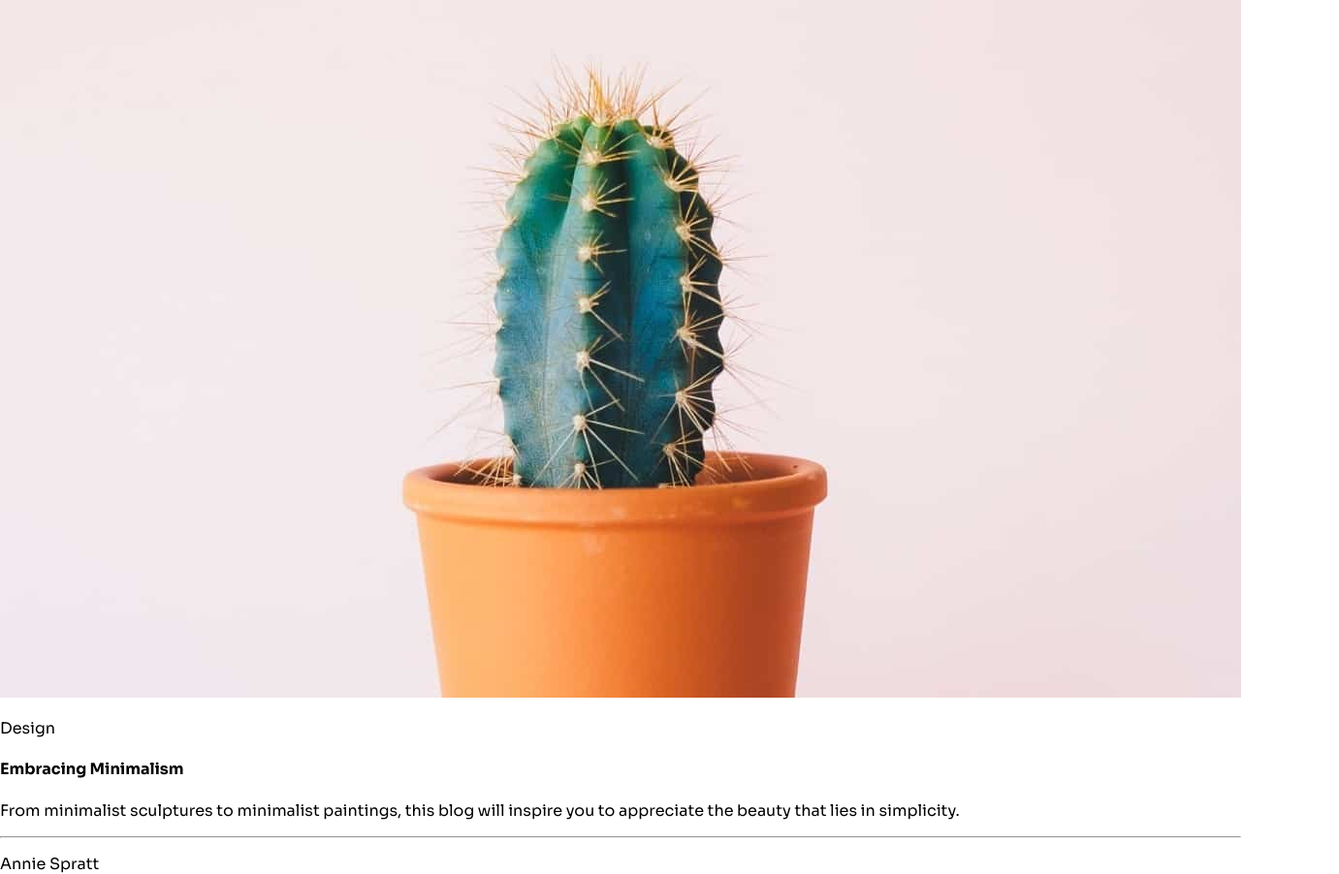
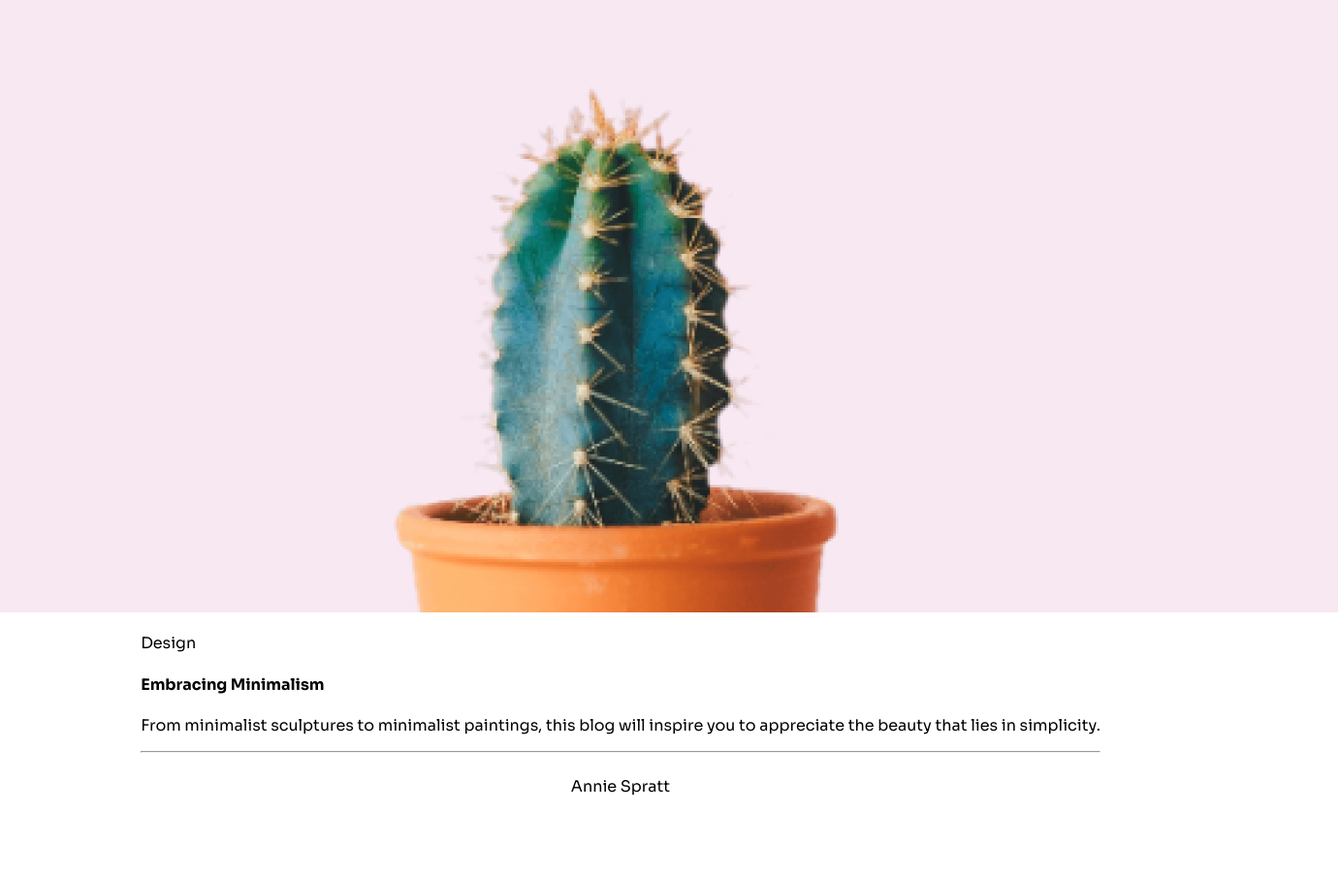
Before and after one commit to LaVieja1/Minimal-Blog-Card, a plain HTML site: page index.html in a window 1280 px wide. Shown: the whole page at 97% size, 1381 px wide, since content can reach past the window. After the commit the page ends 838 px from the top, so only its background shows below. Drawn offline with Linux system fonts and the light colour scheme.

Commit message:
arreglado img

```diff
--- a/index.html
+++ b/index.html
@@ -14,7 +14,7 @@
   </head>
   <body>
     <div>
-      <img src="cactus.jpg" />
+      <img src="cactus_img.jpg" />
     </div>
     <div>
       <div><p>Design</p></div>
--- a/styles.css
+++ b/styles.css
@@ -8,4 +8,8 @@ body {
   margin: 0;
   padding: 0;
   font-family: Sora, sans-serif;
+  display: flex;
+  flex-direction: column;
+  justify-content: center;
+  align-items: center;
 }
```
Also changed, not shown: cactus.jpg (deleted), cactus_img.jpg (added).
